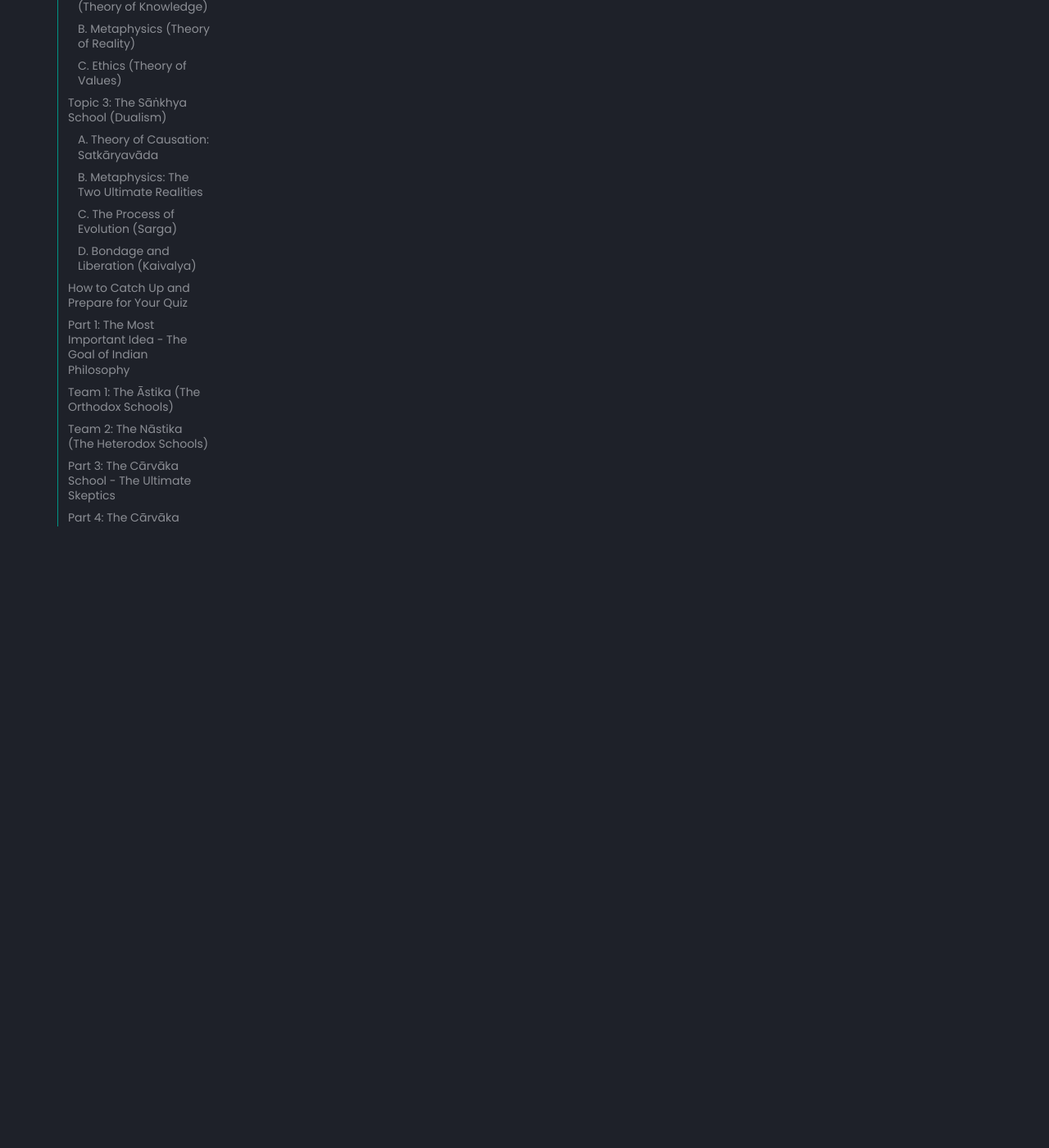
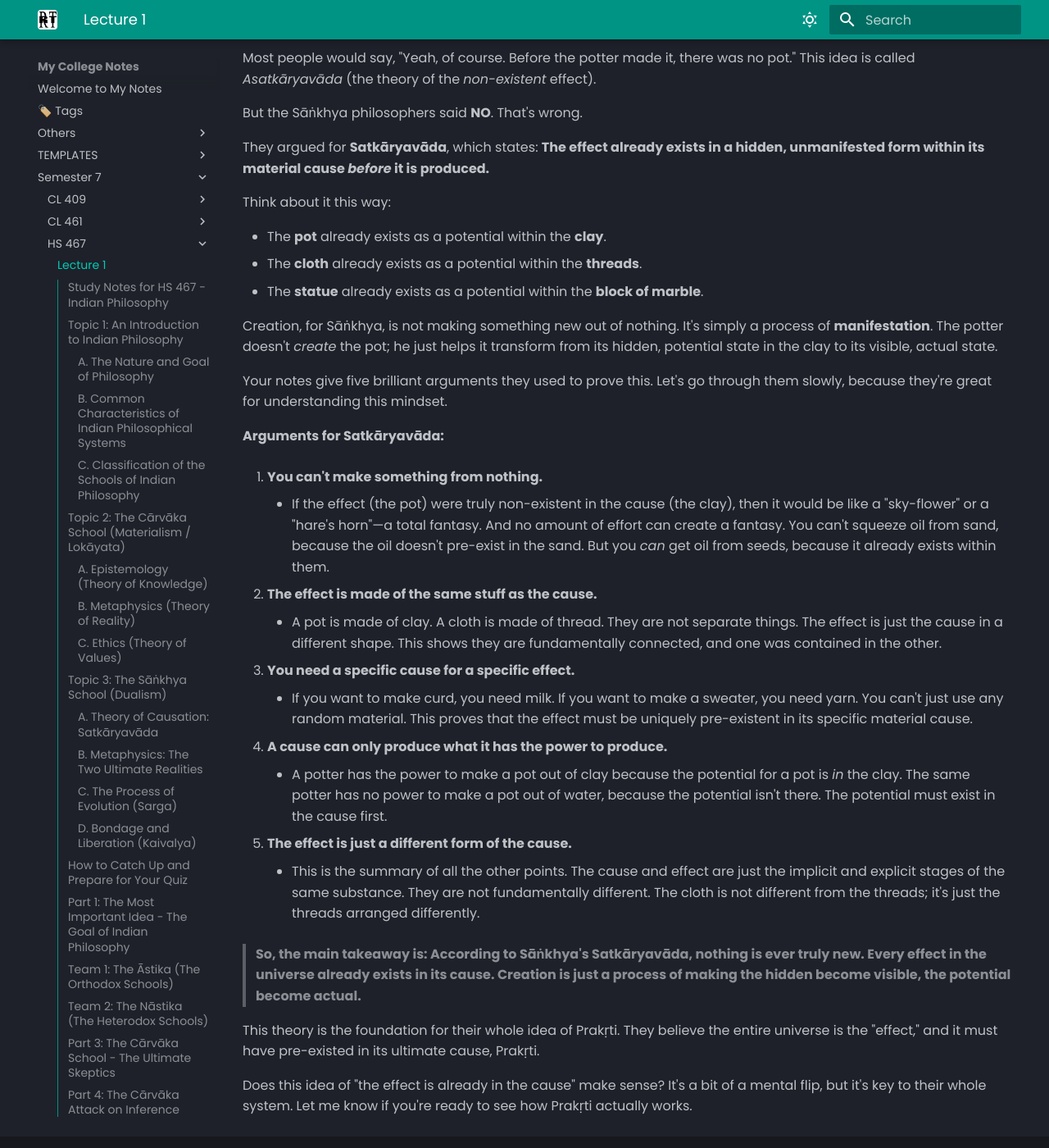
Before and after one commit to Aviteshmurmu19/mkdocs-tutorial, an MkDocs documentation site: the page built from docs/semester-7/HS-467/lecture-01.md, in a window 1280 px wide and 1400 px high, scrolled down 19442 px. Shown: the whole window at 82% size. Built offline with MkDocs 1.6.1 and Material for MkDocs 9.7.7, drawn with Linux system fonts in a browser that asks for light colours; some of the changed text lies outside the part shown.

Commit message:
HS-467 Update 1

```diff
--- a/docs/semester-7/HS-467/lecture-01.md
+++ b/docs/semester-7/HS-467/lecture-01.md
@@ -594,3 +594,73 @@
 How does this initial idea of the two fundamental forces, Puruṣa and Prakṛti, sit with you? Does the distinction between the passive "seer" and the active but "unconscious" world make sense as a starting point?
 
 ---
+
+> Prakriti is the blind driver and purusa is the disabled passenger. Radical dualism is similar to dua lipa album name radical optimism. Ok go ahead
+
+"The blind driver and the disabled passenger" - that's a perfect modern update to the analogy, bro. Exactly.
+
+And lmao at the Dua Lipa connection. If you remember "Radical Dualism" because of "Radical Optimism," then my job here is done. Whatever helps it stick!
+
+Alright, let's get into the engine room of Sāṅkhya philosophy. This next part is their theory of how things are created. It's a big deal, and your notes spend a lot of time on it. It's called **Satkāryavāda**.
+
+---
+
+**Progress: ~80%**
+
+---
+
+### **Part 8: The Sāṅkhya Theory of Causation - Satkāryavāda**
+
+This sounds complicated, but the idea is actually pretty intuitive. The word can be broken down:
+
+- **Sat** = Existent / True
+- **Kārya** = Effect
+- **Vāda** = Theory
+
+So, it's the **"Theory of the Existent Effect."**
+
+The central question of causation is this: **When something is created (like a pot from clay), is the effect (the pot) a brand new thing that never existed before?**
+
+Most people would say, "Yeah, of course. Before the potter made it, there was no pot." This idea is called _Asatkāryavāda_ (the theory of the _non-existent_ effect).
+
+But the Sāṅkhya philosophers said **NO**. That's wrong.
+
+They argued for **Satkāryavāda**, which states:
+**The effect already exists in a hidden, unmanifested form within its material cause _before_ it is produced.**
+
+Think about it this way:
+
+- The **pot** already exists as a potential within the **clay**.
+- The **cloth** already exists as a potential within the **threads**.
+- The **statue** already exists as a potential within the **block of marble**.
+
+Creation, for Sāṅkhya, is not making something new out of nothing. It's simply a process of **manifestation**. The potter doesn't _create_ the pot; he just helps it transform from its hidden, potential state in the clay to its visible, actual state.
+
+Your notes give five brilliant arguments they used to prove this. Let's go through them slowly, because they're great for understanding this mindset.
+
+**Arguments for Satkāryavāda:**
+
+1.  **You can't make something from nothing.**
+
+    - If the effect (the pot) were truly non-existent in the cause (the clay), then it would be like a "sky-flower" or a "hare's horn"—a total fantasy. And no amount of effort can create a fantasy. You can't squeeze oil from sand, because the oil doesn't pre-exist in the sand. But you _can_ get oil from seeds, because it already exists within them.
+
+2.  **The effect is made of the same stuff as the cause.**
+
+    - A pot is made of clay. A cloth is made of thread. They are not separate things. The effect is just the cause in a different shape. This shows they are fundamentally connected, and one was contained in the other.
+
+3.  **You need a specific cause for a specific effect.**
+
+    - If you want to make curd, you need milk. If you want to make a sweater, you need yarn. You can't just use any random material. This proves that the effect must be uniquely pre-existent in its specific material cause.
+
+4.  **A cause can only produce what it has the power to produce.**
+
+    - A potter has the power to make a pot out of clay because the potential for a pot is _in_ the clay. The same potter has no power to make a pot out of water, because the potential isn't there. The potential must exist in the cause first.
+
+5.  **The effect is just a different form of the cause.**
+    - This is the summary of all the other points. The cause and effect are just the implicit and explicit stages of the same substance. They are not fundamentally different. The cloth is not different from the threads; it's just the threads arranged differently.
+
+> **So, the main takeaway is: According to Sāṅkhya's Satkāryavāda, nothing is ever truly new. Every effect in the universe already exists in its cause. Creation is just a process of making the hidden become visible, the potential become actual.**
+
+This theory is the foundation for their whole idea of Prakṛti. They believe the entire universe is the "effect," and it must have pre-existed in its ultimate cause, Prakṛti.
+
+Does this idea of "the effect is already in the cause" make sense? It's a bit of a mental flip, but it's key to their whole system. Let me know if you're ready to see how Prakṛti actually works.
```
